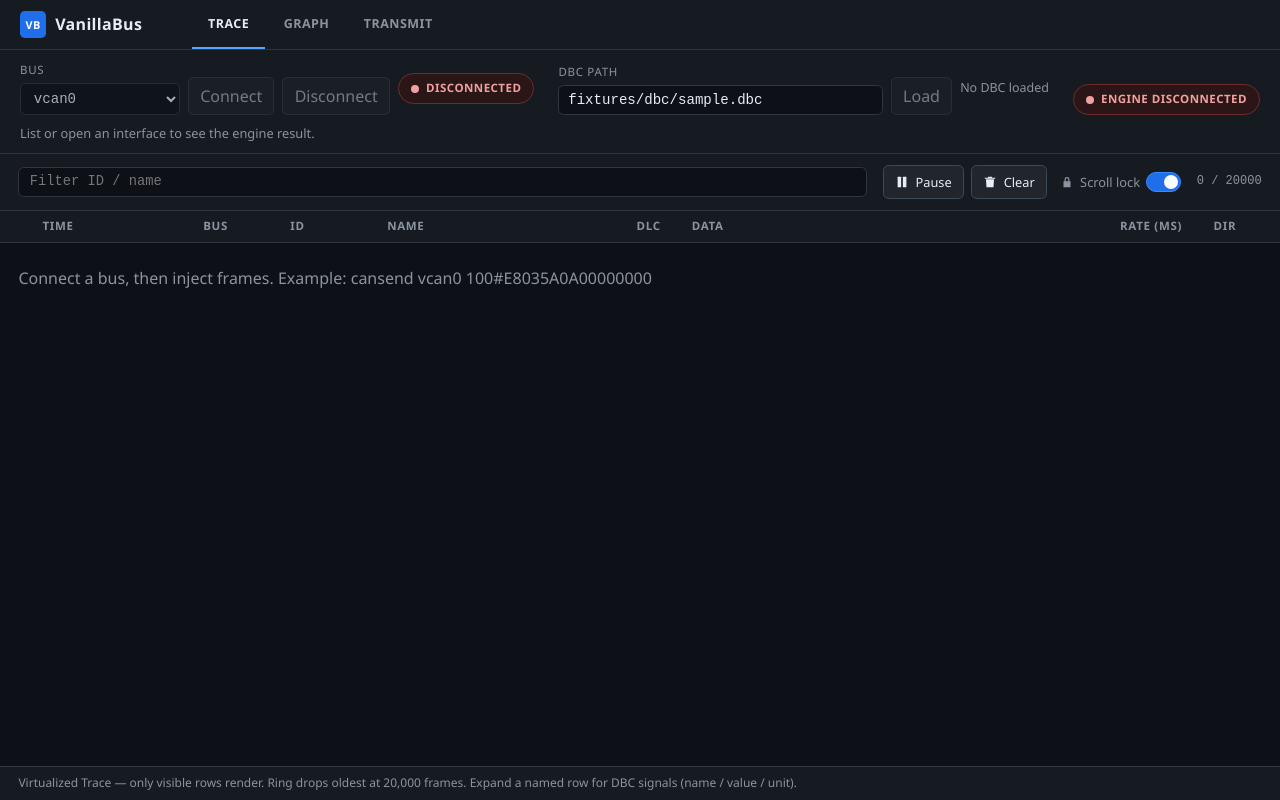
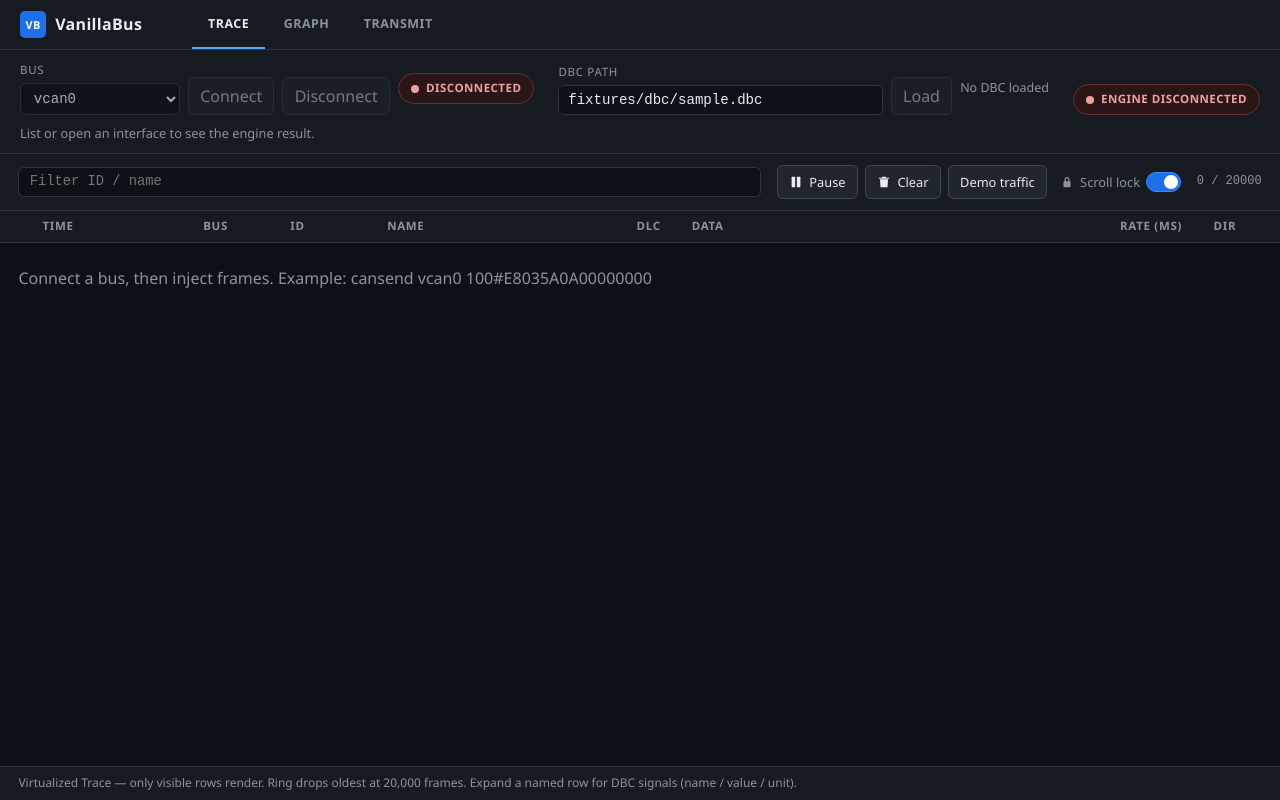
Before and after one commit to samv03/VanillaBus, a React (Vite) app in the folder electron/renderer/: page /#trace in a window 1280 px wide. Built offline with nearby package versions, Linux system fonts and the light colour scheme.

Commit message:
Add DEV-only Demo traffic for Trace without vcan.
Lets the virtualized table, filter, and decode expand be exercised
on hosts that cannot load the vcan module.

Co-authored-by: Sam Vinella <samv03@users.noreply.github.com>

```diff
--- a/electron/renderer/src/screens/TraceScreen.tsx
+++ b/electron/renderer/src/screens/TraceScreen.tsx
@@ -1,6 +1,7 @@
 import { useMemo, type ReactElement } from 'react'
 import { collectMatchingIndices, visibleCount } from '../../../../shared/traceFilter'
 import { TRACE_RING_CAPACITY } from '../../../../shared/traceRing'
+import { buildDemoBatch } from '../trace/demoTraffic'
 import { TraceTable } from '../trace/TraceTable'
 import { TraceToolbar } from '../trace/TraceToolbar'
 import type { TraceModel } from '../trace/useTraceModel'
@@ -24,6 +25,7 @@ export function TraceScreen({ model }: TraceScreenProps): ReactElement {
         scrollLock={model.scrollLock}
         onScrollLockChange={model.setScrollLock}
         onClear={model.clear}
+        onDemoTraffic={import.meta.env.DEV ? () => model.appendBatch(buildDemoBatch()) : undefined}
         size={model.size}
         capacity={model.capacity}
         filteredCount={filteredCount}
--- a/electron/renderer/src/trace/TraceToolbar.tsx
+++ b/electron/renderer/src/trace/TraceToolbar.tsx
@@ -8,6 +8,7 @@ type TraceToolbarProps = {
   readonly scrollLock: boolean
   readonly onScrollLockChange: (value: boolean) => void
   readonly onClear: () => void
+  readonly onDemoTraffic?: () => void
   readonly size: number
   readonly capacity: number
   readonly filteredCount: number
@@ -23,6 +24,7 @@ export function TraceToolbar({
   scrollLock,
   onScrollLockChange,
   onClear,
+  onDemoTraffic,
   size,
   capacity,
   filteredCount,
@@ -59,6 +61,11 @@ export function TraceToolbar({
           <TrashIcon />
           Clear
         </button>
+        {onDemoTraffic ? (
+          <button type="button" className="trace-tool-btn" onClick={onDemoTraffic}>
+            Demo traffic
+          </button>
+        ) : null}
         <div className="trace-scroll-lock">
           <LockIcon />
           <span>Scroll lock</span>
--- /dev/null
+++ b/electron/renderer/src/trace/demoTraffic.ts
@@ -0,0 +1,96 @@
+import type { FrameEvent, RxBatch } from '../../../../shared/engine'
+
+/** DEV-only synthetic frames so Trace can be exercised without vcan. */
+export function buildDemoBatch(nowUs = Date.now() * 1000): RxBatch {
+  const frames: FrameEvent[] = [
+    {
+      busId: 'demo',
+      ifName: 'vcan0',
+      ts_us: nowUs,
+      can_id: 0x123,
+      dlc: 8,
+      data: '014a00ff1200003c',
+      is_eff: false,
+      is_fd: false,
+      brs: false,
+      is_rtr: false,
+      is_err: false,
+      dir: 'rx',
+      rate_ms: 10,
+      decode: null
+    },
+    {
+      busId: 'demo',
+      ifName: 'vcan0',
+      ts_us: nowUs + 20_000,
+      can_id: 0x100,
+      dlc: 8,
+      data: 'e8035a0a00000000',
+      is_eff: false,
+      is_fd: false,
+      brs: false,
+      is_rtr: false,
+      is_err: false,
+      dir: 'rx',
+      rate_ms: 10,
+      decode: {
+        name: 'EngineStatus',
+        signals: { EngineSpeed: 250, EngineTemp: 50, OilPressure: 20 },
+        units: { EngineSpeed: 'rpm', EngineTemp: 'degC', OilPressure: 'kPa' }
+      }
+    },
+    {
+      busId: 'demo',
+      ifName: 'vcan0',
+      ts_us: nowUs + 40_000,
+      can_id: 0x101,
+      dlc: 2,
+      data: '401f',
+      is_eff: false,
+      is_fd: false,
+      brs: false,
+      is_rtr: false,
+      is_err: false,
+      dir: 'rx',
+      rate_ms: 20,
+      decode: {
+        name: 'VehicleSpeed',
+        signals: { Speed: 80 },
+        units: { Speed: 'km/h' }
+      }
+    },
+    {
+      busId: 'demo',
+      ifName: 'vcan0',
+      ts_us: nowUs + 55_000,
+      can_id: 0x7e0,
+      dlc: 8,
+      data: '0222100000000000',
+      is_eff: false,
+      is_fd: false,
+      brs: false,
+      is_rtr: false,
+      is_err: false,
+      dir: 'tx',
+      rate_ms: 50,
+      decode: null
+    },
+    {
+      busId: 'demo',
+      ifName: 'vcan0',
+      ts_us: nowUs + 70_000,
+      can_id: 0x7ff,
+      dlc: 4,
+      data: 'deadbeef',
+      is_eff: false,
+      is_fd: false,
+      brs: false,
+      is_rtr: false,
+      is_err: false,
+      dir: 'rx',
+      rate_ms: null,
+      decode: null
+    }
+  ]
+  return { frames, dropped: 0 }
+}
```
